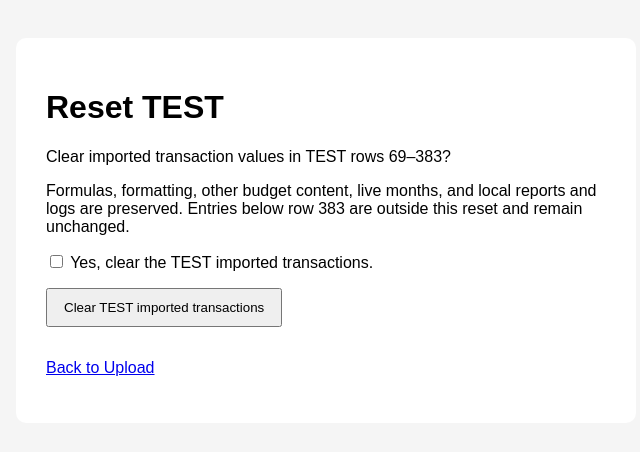
After one commit to RJPrioleau/cloud-transaction-app, a Flask app: page /reset-test in a window 1280 px wide. The commit adds this page. Shown: the top 452 px of the page, without its empty margins (314-954 px from the left). Run offline with Flask 3, Linux system fonts and the light colour scheme.

Commit message:
Add confirmed TEST import reset

```diff
--- a/app.py
+++ b/app.py
@@ -1,7 +1,8 @@
 import os
 import webbrowser
 import threading
-from budget_sheet import import_transactions_to_worksheet, open_budget_worksheet
+import secrets
+from budget_sheet import clear_test_imports, import_transactions_to_worksheet, open_budget_worksheet
 from upload_processing import process_uploaded_files
 from upload_report import (
     append_upload_log_csv,
@@ -9,7 +10,7 @@ from upload_report import (
     build_upload_log_row,
     build_transaction_report_html,
 )
-from flask import Flask, render_template, request, send_from_directory
+from flask import Flask, render_template, request, send_from_directory, session
 from datetime import datetime
 
 
@@ -25,10 +26,40 @@ ALLOWED_EXTENSIONS = {".csv", ".xlsx"}
 def open_browser():
     webbrowser.open("http://127.0.0.1:5000")
 app = Flask(__name__)
+app.secret_key = secrets.token_hex(32)
 
 @app.route("/")
 def home():
     return render_template("upload.html")
+
+
+@app.route("/reset-test", methods=["GET", "POST"])
+def reset_test():
+    if request.method == "GET":
+        token = secrets.token_urlsafe(32)
+        session["reset_test_token"] = token
+        return render_template("reset_test.html", token=token)
+
+    expected_token = session.pop("reset_test_token", None)
+    if (
+        not expected_token
+        or not secrets.compare_digest(expected_token, request.form.get("token", ""))
+        or request.form.get("confirmed") != "yes"
+        or request.form.get("month", "TEST") != "TEST"
+    ):
+        return "Reset was not confirmed. Open Reset TEST and confirm again.", 400
+
+    if not os.path.isfile(CREDENTIALS_FILE):
+        return render_template(
+            "missing_credentials.html", credentials_path=CREDENTIALS_FILE
+        ), 400
+
+    try:
+        worksheet = open_budget_worksheet(CREDENTIALS_FILE, SPREADSHEET_NAME, "TEST")
+        cleared_ranges = clear_test_imports(worksheet)
+        return render_template("reset_test.html", completed=True, changed=bool(cleared_ranges))
+    except Exception as error:
+        return render_template("upload_error.html", error_message=str(error)), 500
 
 
 @app.route("/upload", methods=["POST"])
--- /dev/null
+++ b/templates/reset_test.html
@@ -0,0 +1,36 @@
+<!doctype html>
+<html lang="en">
+<head>
+    <meta charset="utf-8">
+    <title>Reset TEST</title>
+    <style>
+        body { font-family: Arial, sans-serif; background: #f5f5f5; padding: 30px; }
+        main { max-width: 560px; margin: auto; background: white; padding: 30px; border-radius: 10px; }
+        button { padding: 10px 16px; margin: 16px 0; cursor: pointer; }
+    </style>
+</head>
+<body>
+<main>
+    <h1>Reset TEST</h1>
+    {% if completed %}
+        {% if changed %}
+        <p>Imported transaction values in TEST rows 69–383 have been cleared.</p>
+        {% else %}
+        <p>No imported transaction values needed clearing in TEST rows 69–383.</p>
+        {% endif %}
+    {% else %}
+    <p>Clear imported transaction values in TEST rows 69–383?</p>
+    <p>Formulas, formatting, other budget content, live months, and local reports and logs are preserved.
+       Entries below row 383 are outside this reset and remain unchanged.</p>
+    <form method="post" action="/reset-test">
+        <input type="hidden" name="token" value="{{ token }}">
+        <label><input type="checkbox" name="confirmed" value="yes" required>
+            Yes, clear the TEST imported transactions.</label>
+        <br>
+        <button type="submit">Clear TEST imported transactions</button>
+    </form>
+    {% endif %}
+    <p><a href="/">Back to Upload</a></p>
+</main>
+</body>
+</html>
--- a/templates/upload.html
+++ b/templates/upload.html
@@ -74,6 +74,7 @@
             <button type="submit">Upload Transactions</button>
 
         </form>
+        <p><a href="/reset-test">Reset TEST imported transactions</a></p>
     </div>
 
 </body>
```
Also changed, not shown: ROADMAP.md (+7 -0 lines), budget_sheet.py (+26 -0 lines), docs/PRODUCT.md (+7 -0 lines), tests/test_app.py (+63 -0 lines), tests/test_budget_sheet.py (+32 -0 lines), CHANGELOG.md, README.md.
